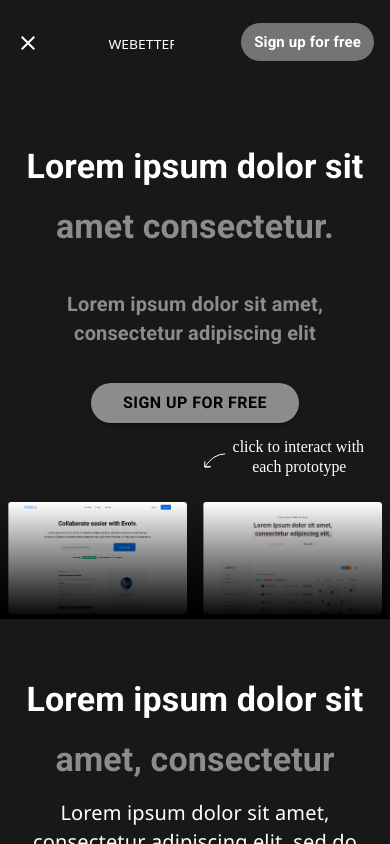
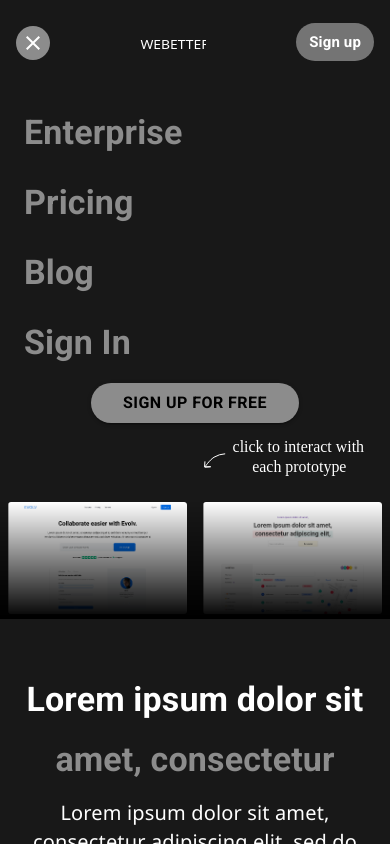
Before and after one commit to HamzaManzoorUIUX/webetter, a React (Create React App) app: page / in a window 390 px wide. Both pictures are taken after a click on the element 28 px from the left and 43 px from the top of the page. Shown: the top 844 px of the page. Built offline with nearby package versions, Linux system fonts and the light colour scheme.

Commit message:
complete

```diff
--- /dev/null
+++ b/src/components/NavDrewer.jsx
@@ -0,0 +1,47 @@
+import { makeStyles } from '@material-ui/core';
+import React from 'react';
+const useStyles = makeStyles((theme) => ({
+    roor: {
+        position: 'relative',
+
+    },
+    mobileMenu: {
+        position: 'absolute',
+        top: 86,
+        left: 0,
+        right: 0,
+        listStyleType: 'none',
+        margin: 0,
+        padding: 0,
+        backgroundColor: '#181818',
+        color: 'rgba(255,255,255,0.5)',
+        fontSize: 34,
+        fontWeight: 'bold',
+        '&>li':{
+            margin:'21.5px 24px'
+        }
+    }
+}))
+function NavDrewer(props) {
+    const classes = useStyles();
+    return (
+        <div className={classes.root}>
+            <ul className={classes.mobileMenu}>
+                <li>
+                    Enterprise
+    </li>
+                <li>
+                    Pricing
+    </li>
+                <li>
+                    Blog
+    </li>
+                <li>
+                    Sign In
+    </li>
+            </ul>
+        </div>
+    );
+}
+
+export default NavDrewer;
--- a/src/features/NavBar.jsx
+++ b/src/features/NavBar.jsx
@@ -1,5 +1,6 @@
 import React, { useState } from 'react';
 import logo from '../assets/images/logo.svg'
+import NavDrewer from '../components/NavDrewer'
 import DehazeIcon from '@material-ui/icons/Dehaze';
 import CloseIcon from '@material-ui/icons/Close';
 import { Container, makeStyles } from "@material-ui/core";
@@ -20,6 +21,10 @@ const useStyles = makeStyles((theme) => ({
         }
     },
     mobilemenu: {
+        backgroundColor:'#8C8C8C',
+        width:34,
+        height:34,
+        borderRadius:'50%',
         [theme.breakpoints.up('sm')]: {
             display: 'none'
         },
@@ -112,6 +117,7 @@ function NavBar(props) {
         <Container fixed className={classes.root}>
              <div onClick={manueOpener} className={classes.mobilemenu}>
                 {menuOpt ?<CloseIcon />:<DehazeIcon />}
+                {menuOpt?<NavDrewer/>:<></>}
             </div>
             <div className={classes.brand}>
                 <img src={logo} width='100%' alt="brandLogo" />
@@ -146,7 +152,7 @@ function NavBar(props) {
                     </li>
                     <li>
                         <a href="!#" className={classes.btn}>
-                            Sign up for free
+                            Sign up<span className={classes.HideMobile}> for free</span>
     </a>
                     </li>
                 </ul>
```
